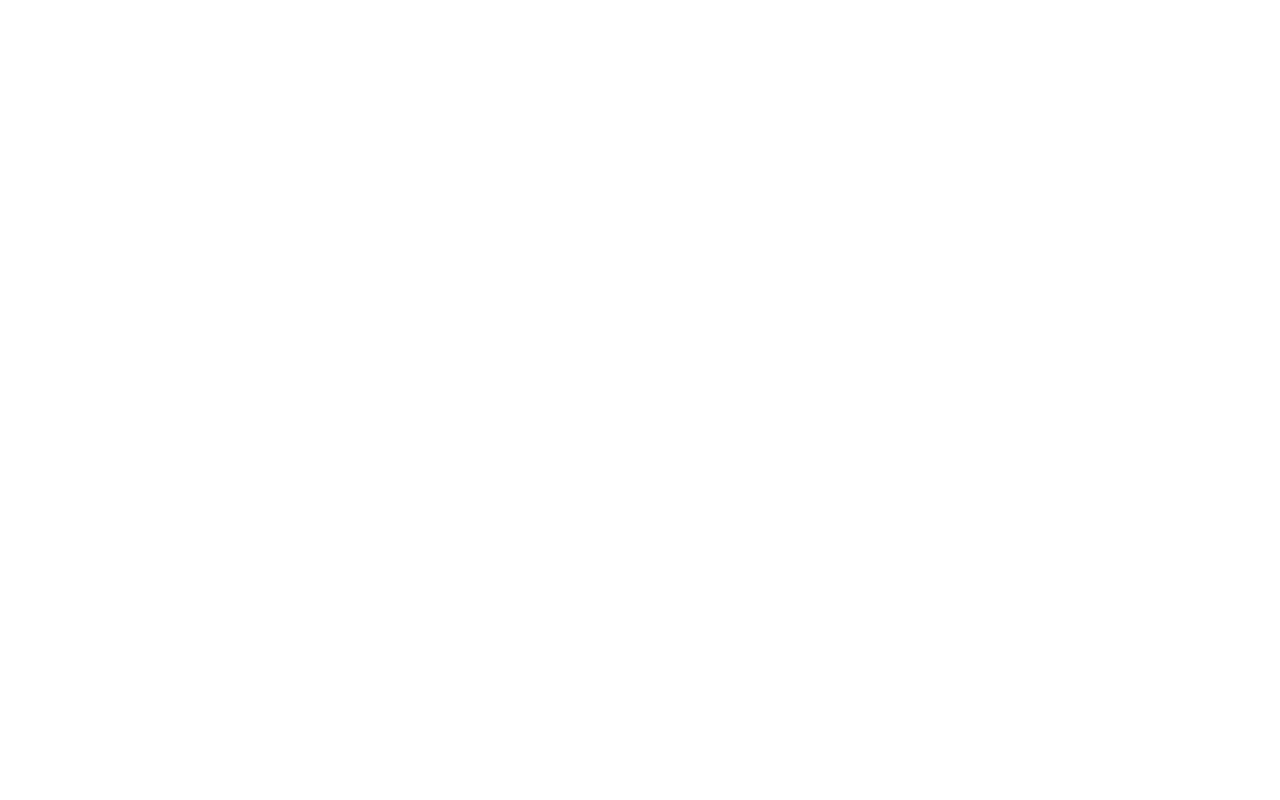
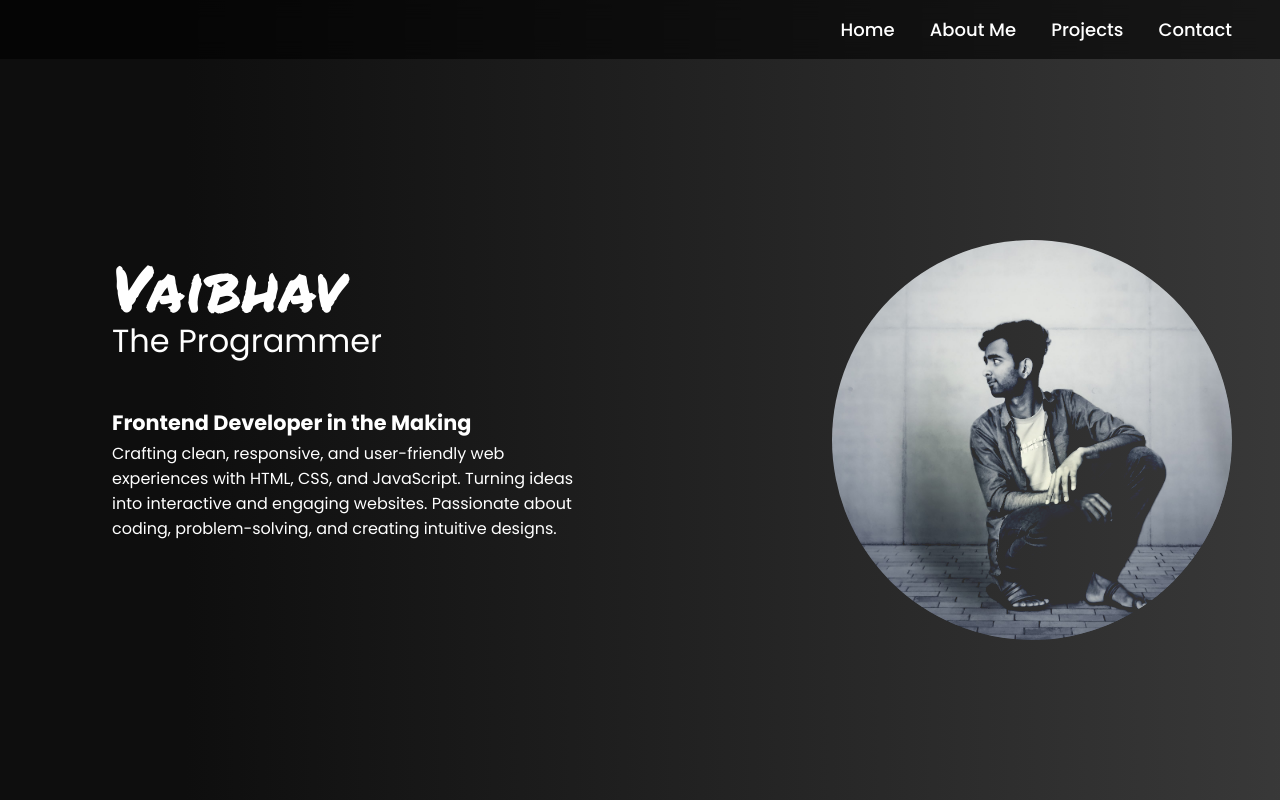
Before and after one commit to vaibhav67v/Portfolio, a plain HTML site: page index.html in a window 1280 px wide. Shown: the top 800 px of the page. Drawn offline with Linux system fonts and the light colour scheme.

Commit message:
create home page

```diff
--- a/index.html
+++ b/index.html
@@ -1,12 +1,62 @@
 <!DOCTYPE html>
 <html lang="en">
-<head>
-    <meta charset="UTF-8">
-    <meta name="viewport" content="width=device-width, initial-scale=1.0">
-    <title>Vaibhav Vishwakarma</title>
-    <link rel="stylesheet" href="style.css">
-</head>
-<body>
+  <head>
+    <meta charset="UTF-8" />
+    <meta name="viewport" content="width=device-width, initial-scale=1.0" />
+    <title>Vaibhav-ThePrgrammer</title>
+    <link rel="icon" type="image/x-icon" href="/Images/logo.jpg" />
+    <link rel="stylesheet" href="style.css" />
 
-</body>
+    <!-- fonts -->
+    <link rel="preconnect" href="https://fonts.googleapis.com" />
+    <link rel="preconnect" href="https://fonts.gstatic.com" crossorigin />
+    <link
+      href="https://fonts.googleapis.com/css2?family=Permanent+Marker&family=Poppins:ital,wght@0,100;0,200;0,300;0,400;0,500;0,600;0,700;0,800;0,900;1,100;1,200;1,300;1,400;1,500;1,600;1,700;1,800;1,900&display=swap"
+      rel="stylesheet"
+    />
+  </head>
+  <body>
+    <div class="portfolio-container">
+      <header>
+        <nav class="navbar">
+          <ul>
+            <li><a href="#">Home</a></li>
+            <li><a href="#">About Me</a></li>
+            <li><a href="#">Projects</a></li>
+            <li><a href="#">Contact</a></li>
+          </ul>
+        </nav>
+      </header>
+
+      <main>
+        <section class="home" id="home">
+          <div class="intro-container">
+            <div class="intro">
+              <h1 class="name">Vaibhav</h1>
+              <div class="whoami">The Programmer</div>
+              <div class="punchline">Frontend Developer in the Making</div>
+              <div class="intro-text">
+                Crafting clean, responsive, and user-friendly web experiences
+                with HTML, CSS, and JavaScript. Turning ideas into interactive
+                and engaging websites. Passionate about coding, problem-solving,
+                and creating intuitive designs.
+              </div>
+            </div>
+            <div class="image-container">
+              <img src="Images/myImg.jpg" alt="My Profile Picture" />
+            </div>
+          </div>
+        </section>
+        <section class="aboutme" id="aboutme">
+        </section>
+        <section class="projects" id="projects">
+        </section>
+        <section class="contact" id="contact">
+
+        </section>
+      </main>
+
+      <footer>&copy; 2025 Vaibhav Vishwakarma. All rights reserved.</footer>
+    </div>
+  </body>
 </html>
--- a/style.css
+++ b/style.css
@@ -0,0 +1,109 @@
+*, ::before, ::after {
+    box-sizing: border-box;
+    margin: 0;
+    padding: 0;
+    scroll-behavior: smooth;
+}
+
+
+.portfolio-container {
+    display: flex;
+    flex-direction: column;
+    background-image: linear-gradient(90.1deg, rgb(14 14 14) 14.5%, rgb(74, 74, 74) 135.4%);
+    color: white;
+    min-height: 100vh;
+    font-family: "Poppins", sans-serif;
+}
+
+/* --------------------Header section------------------- */
+header {
+    position: fixed;
+    top: 0;
+    width: 100%;
+    background-color: rgba(0, 0, 0, 0.6);
+    backdrop-filter: blur(10px);
+    z-index: 1000;
+    padding: 1em 0;
+}
+nav {
+    margin-right: 3em;
+}
+
+nav ul {
+    display: flex;
+    justify-content: flex-end;
+    gap: 2.2em;
+    list-style: none;
+}
+
+.navbar a{
+    color: white;
+    text-decoration: none;
+    font-size: 18px;
+    font-weight: 500;
+}
+
+
+
+/* --------------------Main section------------------- */
+main {
+    display: flex;
+    flex-direction: column;
+    gap: 12em;
+    margin: 3em;
+    flex-grow: 1;
+}
+
+/* >>>>>>>> HOME <<<<<<<< */
+.home {
+    margin-top: 12em;
+}
+.intro-container {
+    display: flex;
+    justify-content: space-between;
+}
+
+.intro {
+    width: 40%;
+    margin-left: 4em;
+}
+
+.name {
+    font-family: "Permanent Marker", sans-serif;
+    display: flex;
+    flex-direction: column;
+    font-size: 4em;
+    font-weight: lighter;
+}
+
+.whoami {
+    margin-top: -0.5em;
+    font-size: 2em;
+}
+
+.punchline {
+    margin-top: 2em;
+    font-size: 1.3em;
+    font-weight: bold;
+}
+
+.intro-text {
+    margin-top: 0.2em;
+}
+.image-container img {
+    width: 400px;
+    border-radius: 50%;
+    box-shadow: 0px 5px 10px 2px #242424;
+    mix-blend-mode: lighten;
+}
+
+
+/* >>>>>>>> ABOUT ME <<<<<<<< */
+/* >>>>>>>> PROJECTS <<<<<<<< */
+/* >>>>>>>> CONTACT <<<<<<<< */
+
+/* --------------------Footer section------------------- */
+footer {
+    display: flex;
+    justify-content: center;
+}
```
Also changed, not shown: Images/logo.jpg (added), Resume/latexCode.txt (added).
